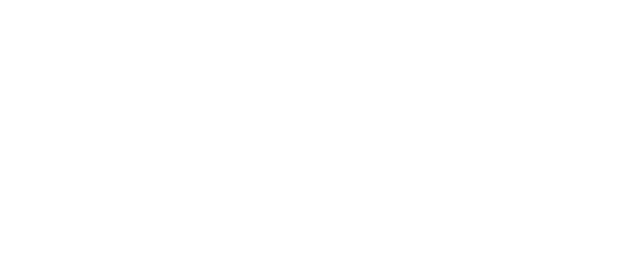
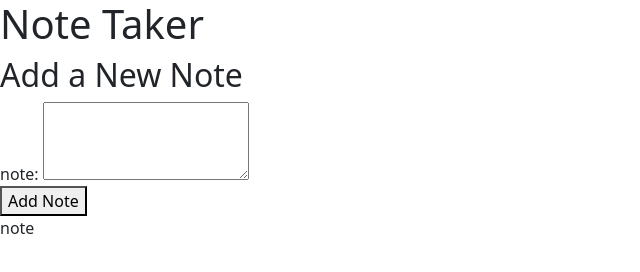
Before and after one commit to JeremyGreig/JavaScript_Group_Project, a plain HTML site: page index.html in a window 1280 px wide. Shown: the whole page, without its empty margins (0-640 px from the left). Drawn offline with nearby package versions, Linux system fonts and the light colour scheme; files whose address does not match are found by name.

Commit message:
add base html structure to note taker

```diff
--- a/index.html
+++ b/index.html
@@ -18,6 +18,23 @@
     <!-- expense tracker -->
 
     <!-- note taker -->
+    <section id="note-taker">
+        <div class="heading">
+            <h1>Note Taker</h1>
+            <h2>Add a New Note</h2>
+        </div>
+        <div class="note-input">
+            <label for="note-entry">note:</label>
+            <textarea name="note-entry" id="note-entry"  rows="3"></textarea>
+        </div>
+        <button id="add-note">Add Note</button>
+        <div class="note-display">
+            <div class="note">
+                <p>note</p>
+            </div>
+        </div>
+
+    </section>
 
     <!-- bootstrap script -->
     <script src="https://cdn.jsdelivr.net/npm/bootstrap@5.3.3/dist/js/bootstrap.bundle.min.js"
```
